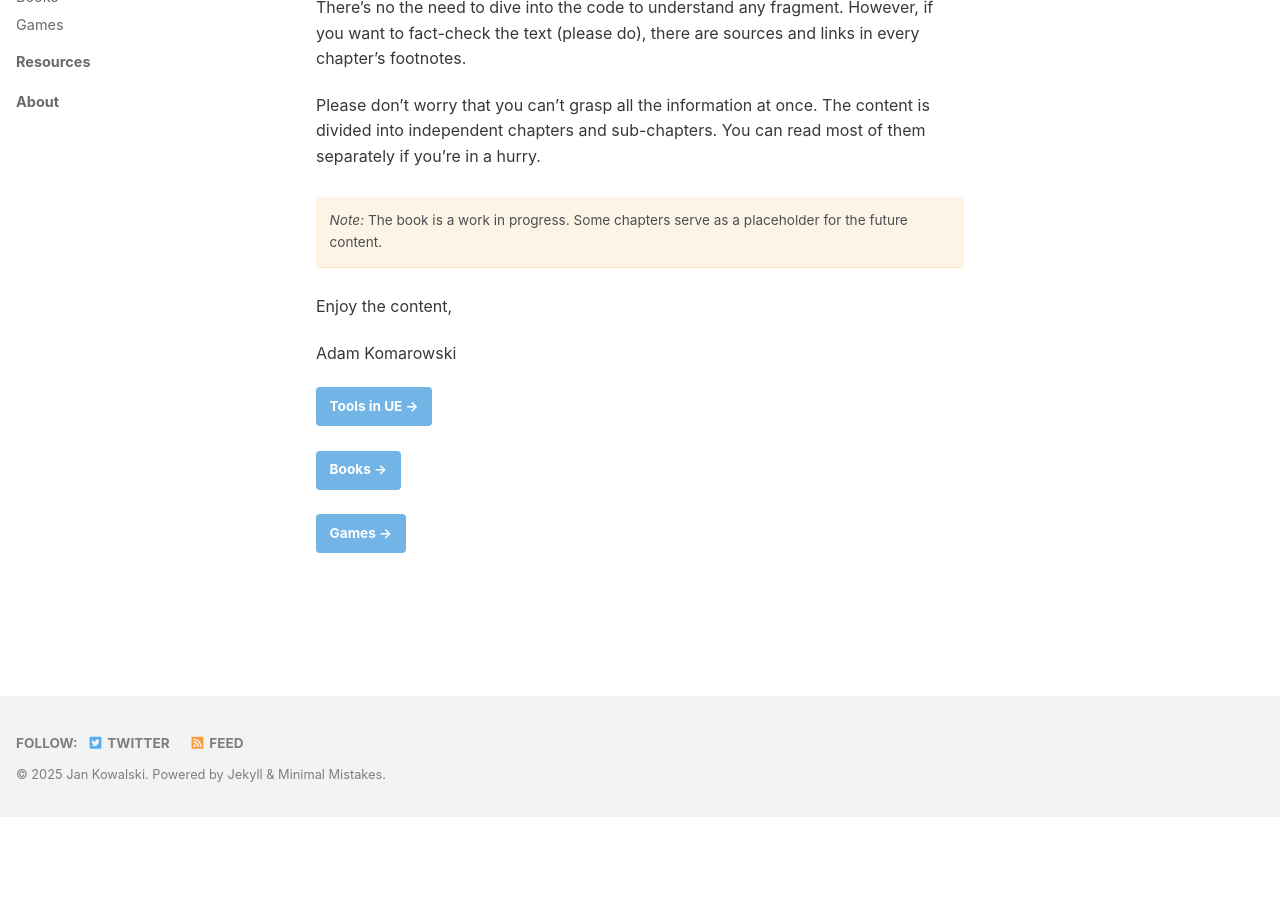
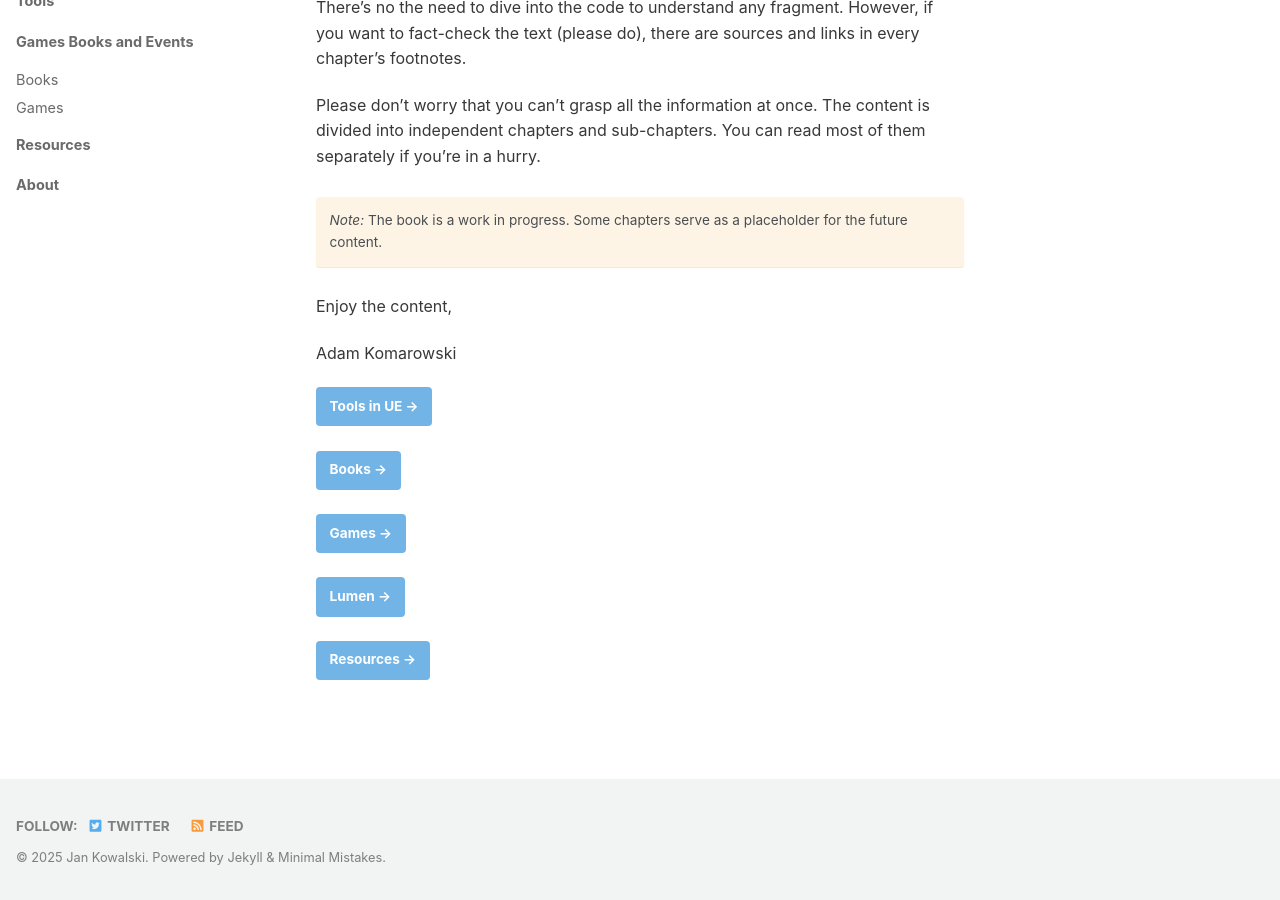
Before and after one commit to AdamKomarowski/unrealtechart, a Jekyll site: the page built from book/index.md, in a window 1280 px wide and 900 px high, scrolled down 258 px. Built offline with Jekyll 4.4.1, drawn with Linux system fonts in a browser that asks for light colours; nearby versions of some CDN libraries; before the commit the page ends 1075 px from its top, so only the background shows below that.

Commit message:
Update index.md

```diff
--- a/book/index.md
+++ b/book/index.md
@@ -24,3 +24,7 @@
 [Books →]({{ site.baseurl }}{% link book/Games_Books_and_Notes/Books.md %}){: .btn .btn--next}
 
 [Games →]({{ site.baseurl }}{% link book/Games_Books_and_Notes/Games.md %}){: .btn .btn--next}
+
+[Lumen →]({{ site.baseurl }}{% link book/profiling/index.md %}){: .btn .btn--next}
+
+[Resources →]({{ site.baseurl }}{% link book/resources/index.md %}){: .btn .btn--next}
```
